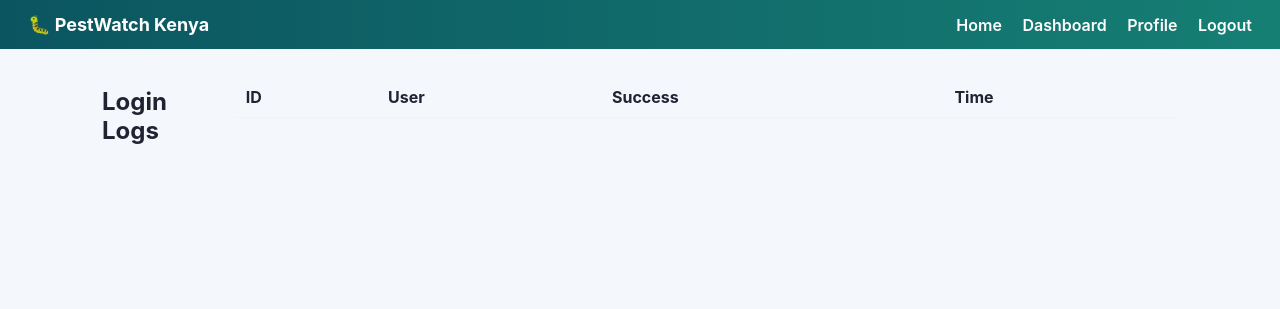
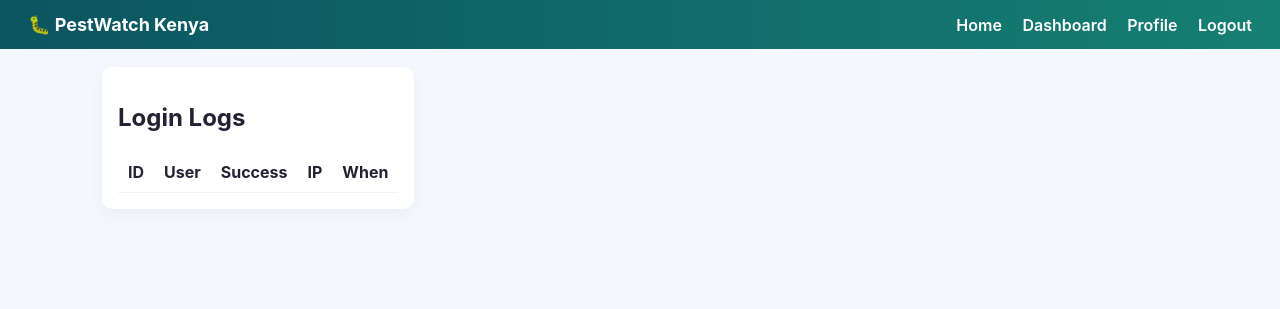
Before and after one commit to Roy-Kathurima/pestwatch, a Flask app: page /admin/logins in a window 1280 px wide. Shown: the top 309 px of the page. Run offline with Flask 3, Linux system fonts and the light colour scheme; the visitor is signed in with stand-in values (Sample User, id 1); data that the repository does not hold is empty.

Commit message:
Update admin_logins.html

```diff
--- a/pestwatch/templates/admin_logins.html
+++ b/pestwatch/templates/admin_logins.html
@@ -1,19 +1,21 @@
 {% include "navbar.html" %}
 
-<div class="container">
+<div class="container" style="margin-top:18px;">
+  <div class="card">
     <h2>Login Logs</h2>
-
     <table>
-    <thead><tr><th>ID</th><th>User</th><th>Success</th><th>Time</th></tr></thead>
+      <thead><tr><th>ID</th><th>User</th><th>Success</th><th>IP</th><th>When</th></tr></thead>
       <tbody>
         {% for l in logs %}
         <tr>
           <td>{{ l.id }}</td>
           <td>{{ l.username }}</td>
           <td>{{ 'Yes' if l.success else 'No' }}</td>
-        <td>{{ l.time.strftime('%Y-%m-%d %H:%M:%S') }}</td>
+          <td>{{ l.ip_address }}</td>
+          <td>{{ l.timestamp.strftime('%Y-%m-%d %H:%M:%S') }}</td>
         </tr>
         {% endfor %}
       </tbody>
     </table>
   </div>
+</div>
```
Lines whose indentation alone changed are shown as unchanged.
